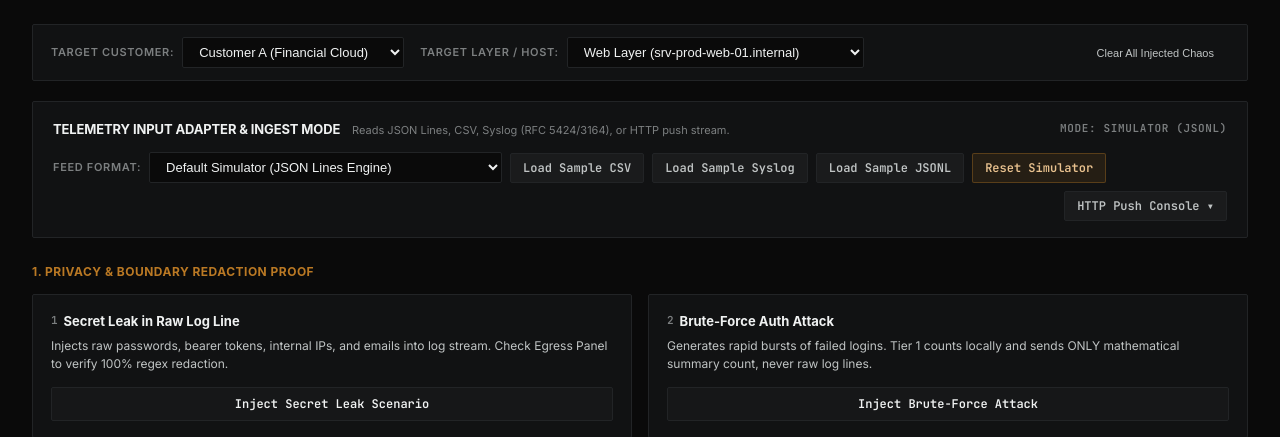
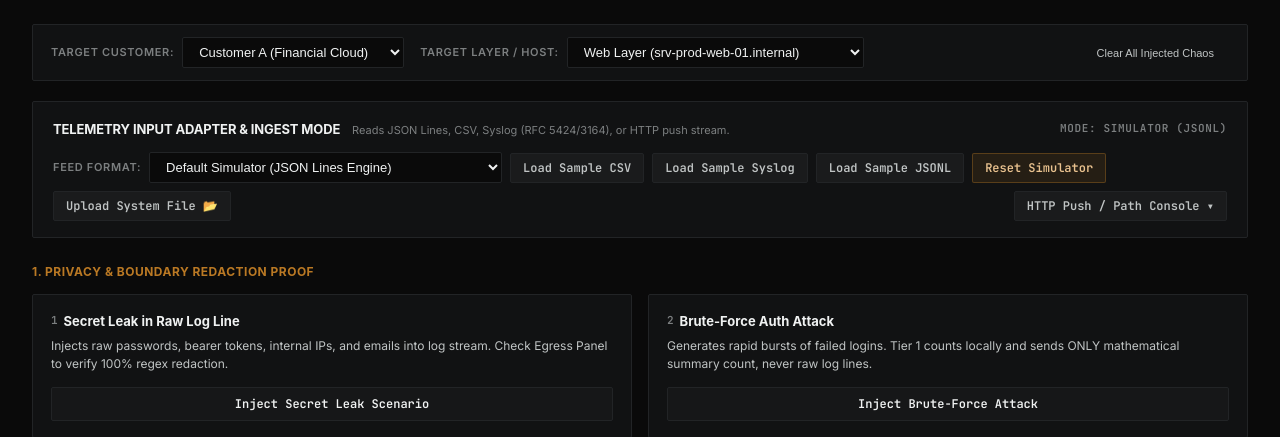
Before and after one commit to mithumohan00-ship-it/SafeOps, a FastAPI app: page /control in a window 1280 px wide. Shown: the part 105-542 px from the top of the page. Run offline with FastAPI, Linux system fonts and the light colour scheme; data comes from the database, SQL or seed files in the repository; data that the repository does not hold is empty; some web fonts are replaced.

Commit message:
feat: enable system file upload and custom path streaming for testcase verification

```diff
--- a/tier1_collector/adapters.py
+++ b/tier1_collector/adapters.py
@@ -633,7 +633,10 @@ class UniversalFeedAdapter(BaseTelemetryAdapter):
         else:
             self.format_mode = str(self.config.get("input_format", "simulator")).lower()
 
-        if feed_file_path:
+        env_feed = os.environ.get("FEED_FILE_PATH")
+        if env_feed:
+            self.feed_file_path = env_feed
+        elif feed_file_path:
             self.feed_file_path = feed_file_path
         else:
             self.feed_file_path = self.config.get("feed_file_path", "data_feed/telemetry_input.data")
--- a/tier1_collector/app.py
+++ b/tier1_collector/app.py
@@ -301,6 +301,92 @@ async def load_sample_feed(payload: Dict[str, Any] = Body(...)):
     })
 
 
+@app.post("/api/v1/adapter/upload")
+async def upload_system_file(request: Request):
+    """
+    Accepts raw system files (CSV, Syslog, JSON, JSONL, TXT) via HTTP POST.
+    Writes content directly to the collector feed and starts streaming live.
+    """
+    content_type = request.headers.get("content-type", "")
+    filename = request.headers.get("x-filename", "system_telemetry.data")
+
+    body_bytes = await request.body()
+    if not body_bytes:
+        raise HTTPException(status_code=400, detail="Empty file upload")
+
+    # If payload is JSON with { "content": "...", "filename": "..." }
+    if "json" in content_type:
+        try:
+            payload = json.loads(body_bytes.decode("utf-8", errors="ignore"))
+            if isinstance(payload, dict) and "content" in payload:
+                filename = payload.get("filename", filename)
+                body_bytes = payload["content"].encode("utf-8")
+        except Exception:
+            pass
+
+    target_file = ADAPTER.feed_file_path
+    os.makedirs(os.path.dirname(target_file) if os.path.dirname(target_file) else ".", exist_ok=True)
+    with open(target_file, "wb") as f:
+        f.write(body_bytes)
+
+    # Detect format from content
+    sample_text = body_bytes[:4096].decode("utf-8", errors="ignore")
+    detected_mode = ADAPTER.parser.detect_format(sample_text)
+    if detected_mode == "auto":
+        first_line = sample_text.splitlines()[0] if sample_text.splitlines() else ""
+        if sample_text.strip().startswith(("{", "[")):
+            detected_mode = "jsonl"
+        elif "," in first_line:
+            detected_mode = "csv"
+        else:
+            detected_mode = "syslog"
+
+    ADAPTER.set_mode(detected_mode)
+    ADAPTER.file_last_position = 0
+
+    return JSONResponse(content={
+        "status": "uploaded",
+        "filename": filename,
+        "bytes_received": len(body_bytes),
+        "mode": detected_mode,
+        "format": detected_mode,
+        "target_file": target_file,
+        "message": f"Loaded system file '{filename}' ({len(body_bytes)} bytes). Streaming live in {detected_mode.upper()} mode."
+    })
+
+
+@app.post("/api/v1/adapter/set_feed_path")
+async def set_feed_path_endpoint(payload: Dict[str, Any] = Body(...)):
+    """Allows pointing the collector directly to any file path on the system."""
+    path = payload.get("path")
+    if not path or not os.path.exists(path):
+        raise HTTPException(status_code=404, detail=f"System file at '{path}' not found or inaccessible")
+
+    mode = payload.get("mode")
+    if not mode or mode == "auto":
+        try:
+            with open(path, "r", errors="ignore") as f:
+                first_chunk = f.read(2048)
+            mode = ADAPTER.parser.detect_format(first_chunk)
+            if mode == "auto":
+                first_line = first_chunk.splitlines()[0] if first_chunk.splitlines() else ""
+                mode = "csv" if "," in first_line else "syslog"
+        except Exception:
+            mode = "csv"
+
+    ADAPTER.feed_file_path = path
+    ADAPTER.set_mode(mode)
+    ADAPTER.file_last_position = 0
+
+    return JSONResponse(content={
+        "status": "connected",
+        "feed_file_path": path,
+        "mode": mode,
+        "format": mode,
+        "message": f"Collector connected to system file: {path} ({mode.upper()} mode)"
+    })
+
+
 @app.get("/api/v1/status")
 async def get_collector_status():
     """Returns live telemetry adapter status, active format mode, and buffer metrics."""
--- a/tier1_collector/templates/control.html
+++ b/tier1_collector/templates/control.html
@@ -524,7 +524,9 @@
                 <button id="btn-sample-syslog" class="feed-btn" onclick="loadSampleFeed('syslog')">Load Sample Syslog</button>
                 <button id="btn-sample-jsonl" class="feed-btn" onclick="loadSampleFeed('jsonl')">Load Sample JSONL</button>
                 <button id="btn-sample-reset" class="feed-btn primary" onclick="loadSampleFeed('simulator')">Reset Simulator</button>
-                <button class="feed-btn" onclick="toggleHttpDrawer()" style="margin-left: auto;">HTTP Push Console &#9662;</button>
+                <input type="file" id="system-file-input" style="display: none;" onchange="uploadSystemFile(event)" accept=".csv,.log,.syslog,.json,.jsonl,.txt,.data">
+                <button id="btn-upload-file" class="feed-btn" onclick="document.getElementById('system-file-input').click()">Upload System File &#128194;</button>
+                <button class="feed-btn" onclick="toggleHttpDrawer()" style="margin-left: auto;">HTTP Push / Path Console &#9662;</button>
             </div>
 
             <div id="feed-status-banner" style="display: none; margin-top: 10px; padding: 7px 12px; background: rgba(0, 255, 65, 0.08); border-left: 3px solid var(--accent); font-family: var(--font-mono); font-size: 11px; color: var(--accent); border-radius: 2px;">
@@ -544,6 +546,11 @@
                 <textarea id="http-payload-input" class="code-area" placeholder="Paste single raw telemetry line here..."></textarea>
                 <div style="display: flex; justify-content: flex-end; margin-top: 6px;">
                     <button class="feed-btn primary" onclick="sendHttpPush()">Send Line to Collector</button>
+                </div>
+                <div style="display: flex; gap: 8px; margin-top: 10px; padding-top: 8px; border-top: 1px solid var(--border-subtle); align-items: center;">
+                    <span style="font-size: 11px; font-weight: 600; color: var(--text-secondary); white-space: nowrap;">Stream Direct System File Path:</span>
+                    <input id="system-path-input" type="text" class="custom-select" style="flex: 1; padding: 4px 8px; font-family: var(--font-mono); font-size: 11px;" placeholder="/var/log/system.log or /path/to/test.csv">
+                    <button class="feed-btn" onclick="connectSystemFilePath()">Connect File</button>
                 </div>
             </div>
         </div>
@@ -796,6 +803,81 @@
             }
         }
 
+        async function uploadSystemFile(event) {
+            const file = event.target.files[0];
+            if (!file) return;
+            const btn = document.getElementById('btn-upload-file');
+            const origText = btn ? btn.innerText : '';
+            if (btn) {
+                btn.disabled = true;
+                btn.innerText = 'Uploading...';
+            }
+            try {
+                const reader = new FileReader();
+                reader.onload = async function() {
+                    try {
+                        const content = reader.result;
+                        const res = await fetch('/api/v1/adapter/upload', {
+                            method: 'POST',
+                            headers: {
+                                'Content-Type': 'application/octet-stream',
+                                'X-Filename': file.name
+                            },
+                            body: content
+                        });
+                        const data = await res.json();
+                        const activeMode = data.mode || data.format || 'auto';
+                        const selectEl = document.getElementById('format-mode-select');
+                        if (selectEl) selectEl.value = activeMode;
+                        const badgeEl = document.getElementById('adapter-badge');
+                        if (badgeEl) badgeEl.innerText = `MODE: ${activeMode.toUpperCase()}`;
+                        showFeedStatus(data.message || `Loaded system file '${file.name}' (${data.bytes_received} bytes)`);
+                    } catch (uploadErr) {
+                        showFeedStatus(`Upload failed: ${uploadErr.message}`, true);
+                    }
+                };
+                reader.readAsArrayBuffer(file);
+            } catch (err) {
+                console.error(err);
+                showFeedStatus(`Upload failed: ${err.message}`, true);
+            } finally {
+                if (btn) {
+                    btn.disabled = false;
+                    btn.innerText = origText;
+                }
+                event.target.value = '';
+            }
+        }
+
+        async function connectSystemFilePath() {
+            const pathInput = document.getElementById('system-path-input');
+            const path = pathInput ? pathInput.value.trim() : '';
+            if (!path) {
+                alert('Please enter an absolute file path on the system.');
+                return;
+            }
+            try {
+                const res = await fetch('/api/v1/adapter/set_feed_path', {
+                    method: 'POST',
+                    headers: { 'Content-Type': 'application/json' },
+                    body: JSON.stringify({ path: path })
+                });
+                const data = await res.json();
+                if (res.ok) {
+                    const activeMode = data.mode || data.format || 'csv';
+                    const selectEl = document.getElementById('format-mode-select');
+                    if (selectEl) selectEl.value = activeMode;
+                    const badgeEl = document.getElementById('adapter-badge');
+                    if (badgeEl) badgeEl.innerText = `MODE: ${activeMode.toUpperCase()}`;
+                    showFeedStatus(data.message || `Connected to system file: ${path}`);
+                } else {
+                    showFeedStatus(`Error: ${data.detail || data.message || 'File not found'}`, true);
+                }
+            } catch (err) {
+                showFeedStatus(`Connection failed: ${err.message}`, true);
+            }
+        }
+
         function toggleHttpDrawer() {
             const d = document.getElementById('http-push-drawer');
             d.style.display = d.style.display === 'none' ? 'block' : 'none';
```
Also changed, not shown: tests/test_universal_formats.py (+31 -0 lines), tests/__init__.py (added).
